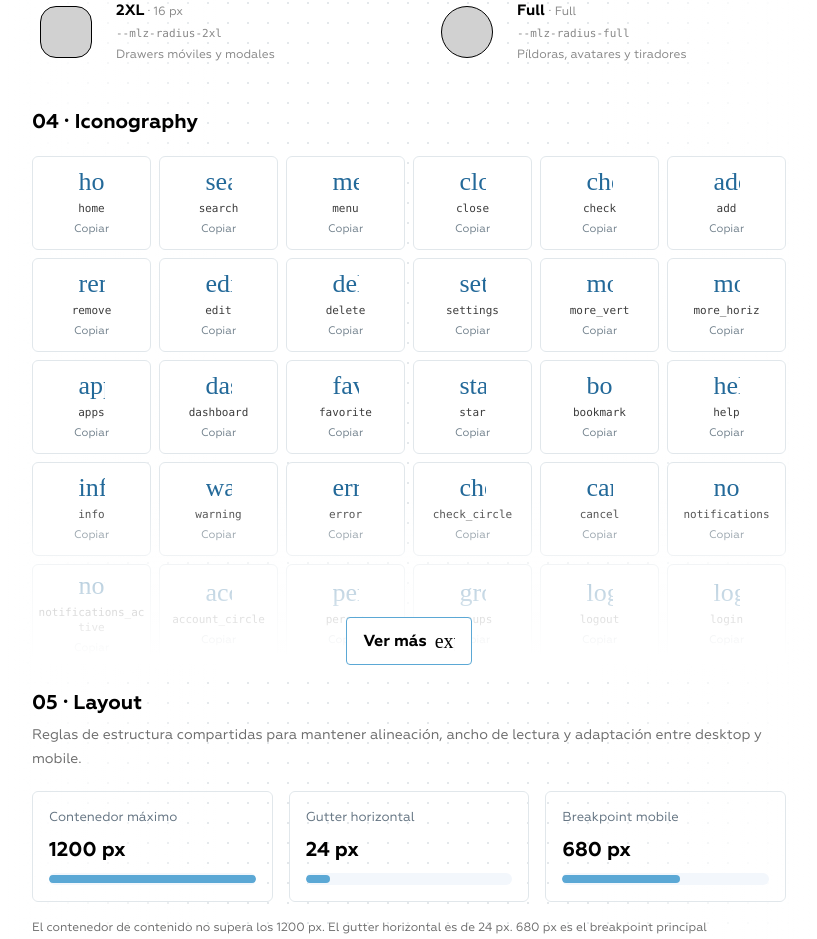
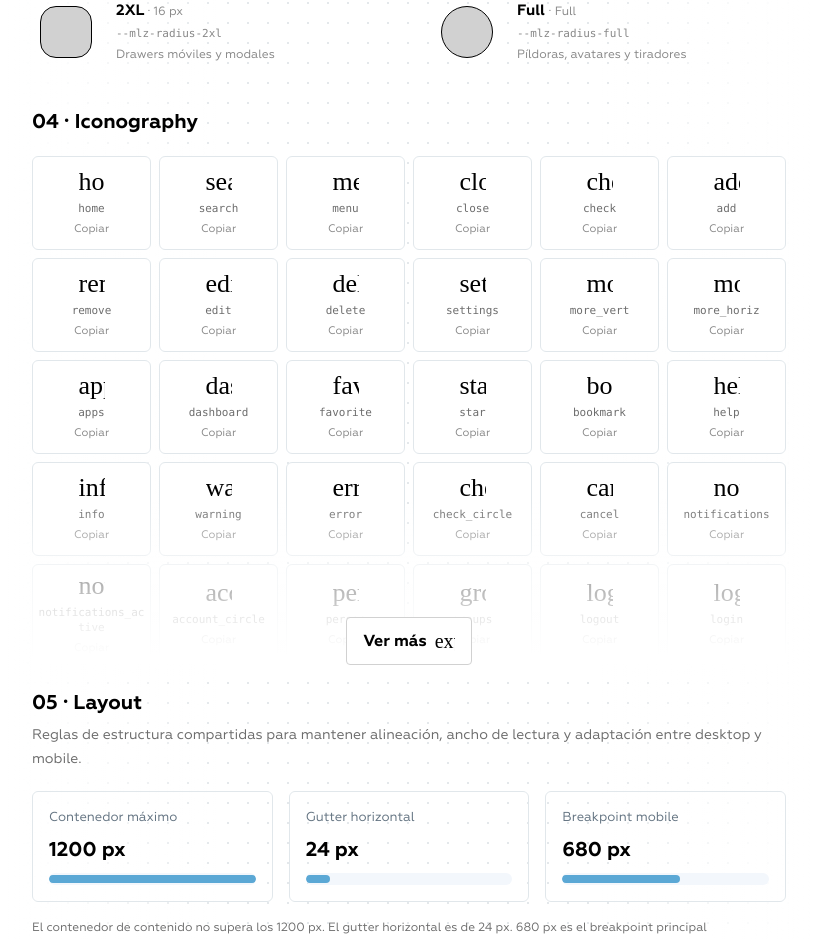
Before and after one commit to SantiagoM96/mlz-muni, a React (Vite) app: page /ui-kit-andy/fundamentos in a window 1280 px wide. Shown: the part 4109-5048 px from the top of the page, without its empty margins (252-1069 px from the left). Built offline with nearby package versions, Linux system fonts and the light colour scheme; a web font is replaced by a local one.

Commit message:
style(foundations): neutral grayscale for material-icon-library.css

```diff
--- a/src/pages/andy-kit/material-icon-library.css
+++ b/src/pages/andy-kit/material-icon-library.css
@@ -1,16 +1,16 @@
-.andy-icon-library{display:flex;flex-direction:column;align-items:stretch;gap:var(--mlz-space-16);color:var(--a-text,#3d3d3d)}
+.andy-icon-library{display:flex;flex-direction:column;align-items:stretch;gap:var(--mlz-space-16);color:#6d6d6d}
 .andy-icon-library-preview{position:relative;min-width:0}
 .andy-icon-library-preview.is-collapsed::after{content:'';position:absolute;inset:auto 0 0;z-index:1;height:165px;background:linear-gradient(to bottom,rgba(255,255,255,0),rgba(255,255,255,.68) 48%,#fff 96%);pointer-events:none}
 .andy-icon-library-grid{display:grid;grid-template-columns:repeat(auto-fill,minmax(112px,1fr));gap:var(--mlz-space-8)}
-.andy-icon-tile{min-width:0;min-height:94px;display:flex;flex-direction:column;align-items:center;justify-content:center;gap:var(--mlz-space-6);padding:var(--mlz-space-8) var(--mlz-space-4);border:1px solid #e1e7eb;border-radius:var(--mlz-radius-md);background:#fff;color:var(--a-blue,#236999);cursor:pointer;transition:border-color .15s,background .15s}
-.andy-icon-tile:hover{border-color:var(--a-stroke,#5ba8d5);background:#f6fafe}
-.andy-icon-tile:focus-visible{outline:2px solid var(--a-info,#006eff);outline-offset:2px}
-.andy-icon-tile code{max-width:100%;overflow-wrap:anywhere;text-align:center;font-size:11px;line-height:15px;color:var(--a-text,#3d3d3d)}
-.andy-icon-tile small{font-size:11px;line-height:14px;color:#71808c}
+.andy-icon-tile{min-width:0;min-height:94px;display:flex;flex-direction:column;align-items:center;justify-content:center;gap:var(--mlz-space-6);padding:var(--mlz-space-8) var(--mlz-space-4);border:1px solid #e1e7eb;border-radius:var(--mlz-radius-md);background:#fff;color:#000;cursor:pointer;transition:border-color .15s,background .15s}
+.andy-icon-tile:hover{border-color:#b0b0b0;background:#f6f6f6}
+.andy-icon-tile:focus-visible{outline:2px solid #000;outline-offset:2px}
+.andy-icon-tile code{max-width:100%;overflow-wrap:anywhere;text-align:center;font-size:11px;line-height:15px;color:#6d6d6d}
+.andy-icon-tile small{font-size:11px;line-height:14px;color:#888}
 .andy-icon-library-preview.is-collapsed + .andy-icon-library-expand{margin-top:-63px}
 .andy-icon-library-preview.is-expanded + .andy-icon-library-expand{margin-top:var(--mlz-space-8)}
-.andy-icon-library-expand{position:relative;z-index:2;display:inline-flex;align-items:center;justify-content:center;gap:var(--mlz-space-8);align-self:center;min-height:48px;padding:var(--mlz-space-8) var(--mlz-space-16);border:1px solid var(--a-stroke,#5ba8d5);border-radius:var(--mlz-radius-sm);background:#fff;color:var(--a-blue,#236999);font:700 16px/24px Geometria,'Century Gothic',Arial,sans-serif;cursor:pointer}
-.andy-icon-library-expand:hover{background:#edf6fb;border-color:var(--a-blue,#236999)}
-.andy-icon-library-expand:focus-visible{outline:2px solid var(--a-info,#006eff);outline-offset:2px}
+.andy-icon-library-expand{position:relative;z-index:2;display:inline-flex;align-items:center;justify-content:center;gap:var(--mlz-space-8);align-self:center;min-height:48px;padding:var(--mlz-space-8) var(--mlz-space-16);border:1px solid #d1d1d1;border-radius:var(--mlz-radius-sm);background:#fff;color:#000;font:700 16px/24px Geometria,'Century Gothic',Arial,sans-serif;cursor:pointer}
+.andy-icon-library-expand:hover{background:#f6f6f6;border-color:#000}
+.andy-icon-library-expand:focus-visible{outline:2px solid #000;outline-offset:2px}
 @media(max-width:600px){.andy-icon-library-grid{grid-template-columns:repeat(3,minmax(0,1fr))}}
 @media(max-width:360px){.andy-icon-library-grid{grid-template-columns:repeat(2,minmax(0,1fr))}}
```
